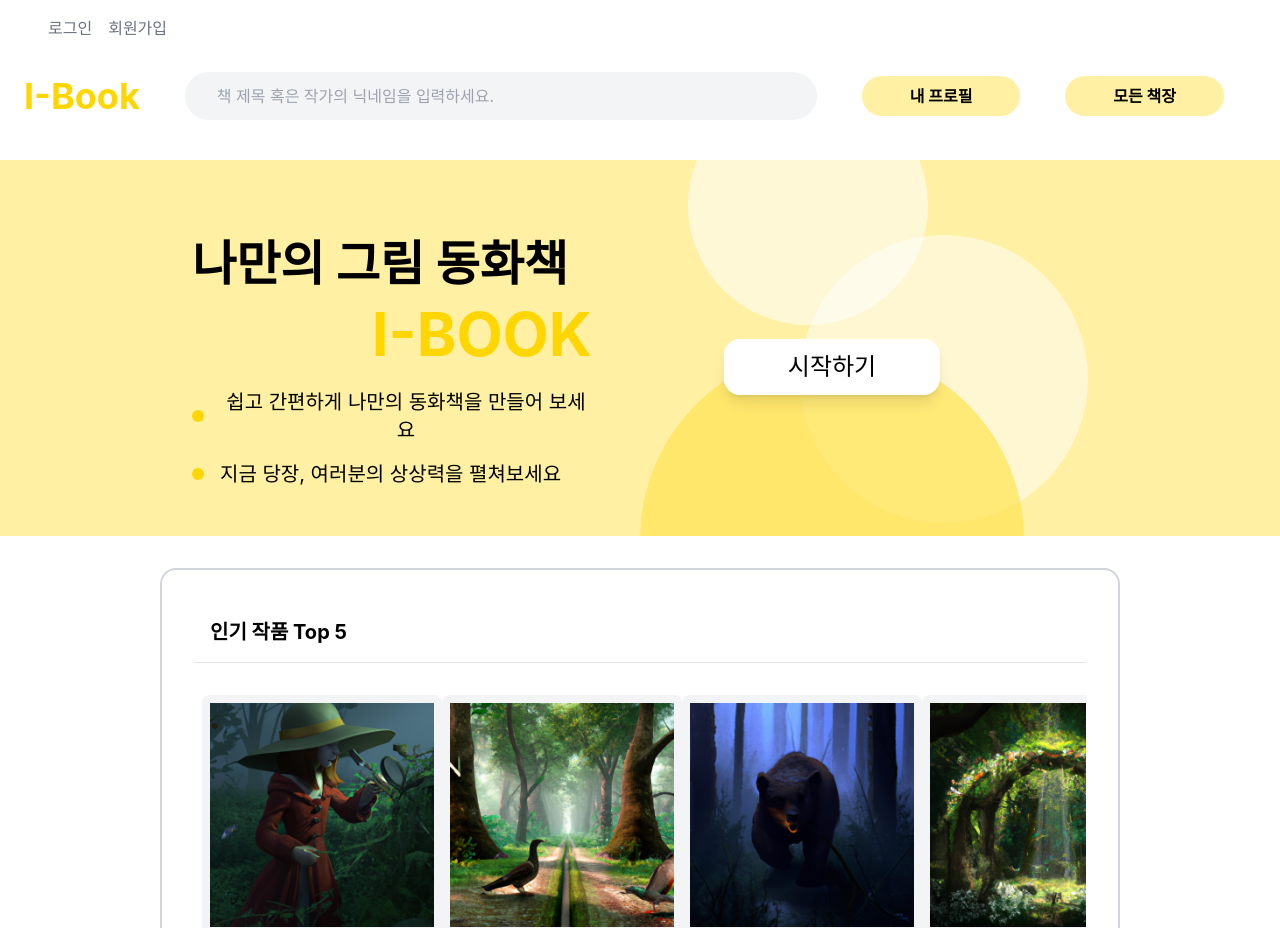
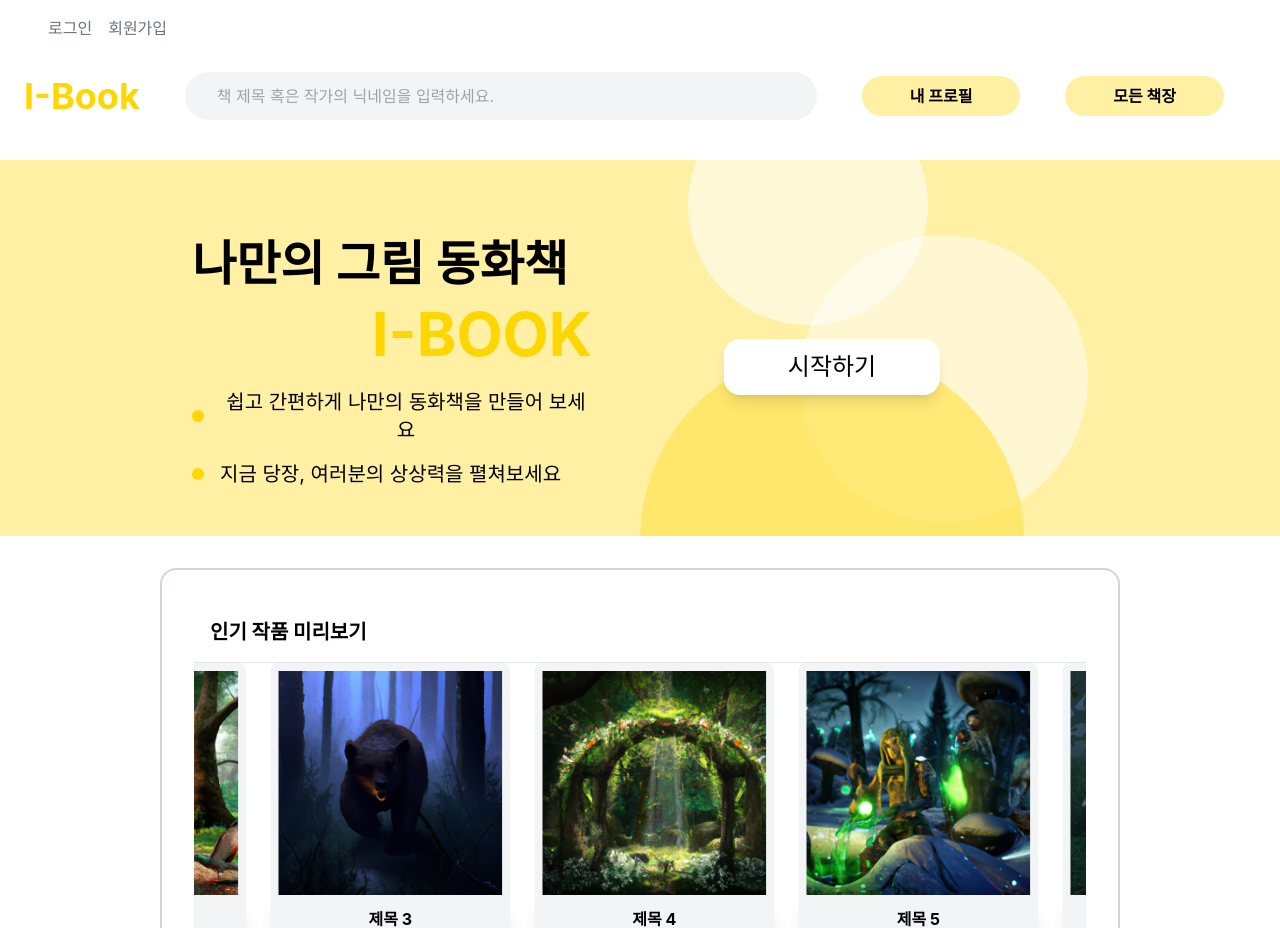
Before and after one commit to tuk-iBooK/Frontend, a React (Create React App) app: page / in a window 1280 px wide. Built offline with nearby package versions, Linux system fonts and the light colour scheme.

Commit message:
메인페이지 인기작품 미리보기 컴포넌트 css 수정

```diff
--- a/src/index.css
+++ b/src/index.css
@@ -15,3 +15,25 @@ code {
   font-family: source-code-pro, Menlo, Monaco, Consolas, "Courier New",
     monospace;
 }
+
+@keyframes infiniteSlide {
+  0% {
+    transform: translateX(0);
+  }
+  100% {
+    transform: translateX(-50%);
+  }
+}
+
+/* Tailwind 애니메이션 유틸리티 추가 */
+@layer utilities {
+  .animate-infiniteSlide {
+    @apply flex space-x-6;
+    animation: infiniteSlide 15s linear infinite;
+  }
+
+  /* Hover 시 애니메이션 멈추기 */
+  .group:hover .animate-infiniteSlide {
+    animation-play-state: paused;
+  }
+}
--- a/src/pages/MainPage.tsx
+++ b/src/pages/MainPage.tsx
@@ -146,62 +146,35 @@ const MainPage: React.FC = () => {
       <div className="flex justify-center">
         <div className="w-3/4 border-2 border-gray-300 mt-8 p-8 rounded-2xl">
           <div className="p-4 border-b text-xl font-bold text-left">
-            인기 작품 Top 5
+            인기 작품 미리보기
           </div>
-          <div className="w-full overflow-x-auto whitespace-nowrap mt-8 mb-12 px-2">
-            <div className="inline-block">
-              <img
-                src={image1}
-                className="w-60 rounded-t-lg bg-gray-100 aspect-square p-2 cursor-pointer"
-                onClick={handleClick}
-              />
-              <p className="w-60 p-1 font-bold text-center shadow-lg rounded-b-lg bg-gray-100">
-                호기심 많은 소녀
-              </p>
-            </div>
 
-            <div className="inline-block">
-              <img
-                src={image2}
-                className="w-60 rounded-t-lg bg-gray-100 aspect-square p-2 cursor-pointer"
-                onClick={handleClick}
-              />
-              <p className="w-60 p-1 font-bold text-center shadow-lg rounded-b-lg bg-gray-100">
-                끝없는 비밀의 길
-              </p>
-            </div>
-
-            <div className="inline-block">
-              <img
-                src={image3}
-                className="w-60 rounded-t-lg bg-gray-100 aspect-square p-2 cursor-pointer"
-                onClick={handleClick}
-              />
-              <p className="w-60 p-1 font-bold text-center shadow-lg rounded-b-lg bg-gray-100">
-                무서운 곰과 친구하기
-              </p>
-            </div>
-
-            <div className="inline-block">
-              <img
-                src={image4}
-                className="w-60 rounded-t-lg bg-gray-100 aspect-square p-2 cursor-pointer"
-                onClick={handleClick}
-              />
-              <p className="w-60 p-1 font-bold text-center shadow-lg rounded-b-lg bg-gray-100">
-                신비로운 숲 속 비밀의 장소
-              </p>
-            </div>
-
-            <div className="inline-block">
-              <img
-                src={image5}
-                className="w-60 rounded-t-lg bg-gray-100 aspect-square p-2 cursor-pointer"
-                onClick={handleClick}
-              />
-              <p className="w-60 p-1 font-bold text-center shadow-lg rounded-b-lg bg-gray-100">
-                요정의 비밀
-              </p>
+          <div className="relative flex overflow-hidden group">
+            <div className="flex animate-infiniteSlide">
+              {/* 더미 이미지들 */}
+              {[
+                image1,
+                image2,
+                image3,
+                image4,
+                image5,
+                image1,
+                image2,
+                image3,
+                image4,
+                image5,
+              ].map((image, index) => (
+                <div key={index} className="flex-shrink-0 w-60 mx-4">
+                  <img
+                    src={image}
+                    className="w-full rounded-t-lg bg-gray-100 aspect-square p-2"
+                    alt={`Image ${index + 1}`}
+                  />
+                  <p className="w-full p-1 font-bold text-center shadow-lg rounded-b-lg bg-gray-100">
+                    제목 {index + 1}
+                  </p>
+                </div>
+              ))}
             </div>
           </div>
         </div>
--- a/tailwind.config.js
+++ b/tailwind.config.js
@@ -16,6 +16,13 @@ module.exports = {
     extend: {
       animation: {
         spin: "spin 1s linear infinite",
+        infiniteSlide: "infiniteSlide 15s linear infinite",
+      },
+      keyframes: {
+        infiniteSlide: {
+          "0%": { transform: "translateX(0)" },
+          "100%": { transform: "translateX(-50%)" },
+        },
       },
     },
   },
```
